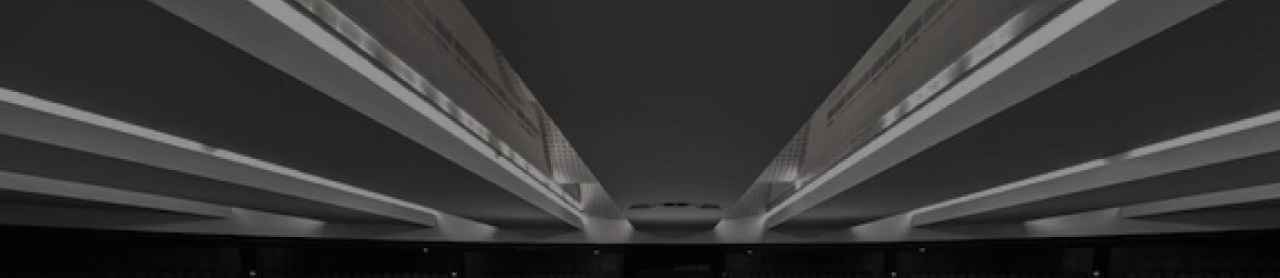
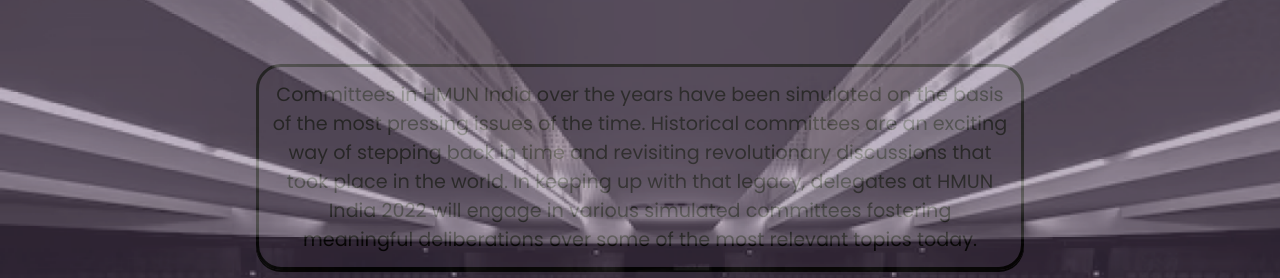
Before and after one commit to srummanf/vitcmun23-website-new, a plain HTML site: page Commitees/index.html in a window 1280 px wide. Shown: the top 278 px of the page. Drawn offline with nearby package versions, Linux system fonts and the light colour scheme.

Commit message:
Update style.css

```diff
--- a/Commitees/style.css
+++ b/Commitees/style.css
@@ -16,7 +16,7 @@
   width: 100%;
 }
 
-.main::before {
+.main{
   content: "";
   background-color: black;
   background-image: url("/photo-1536181783029-1097aaf179de\ 1.png");
```
